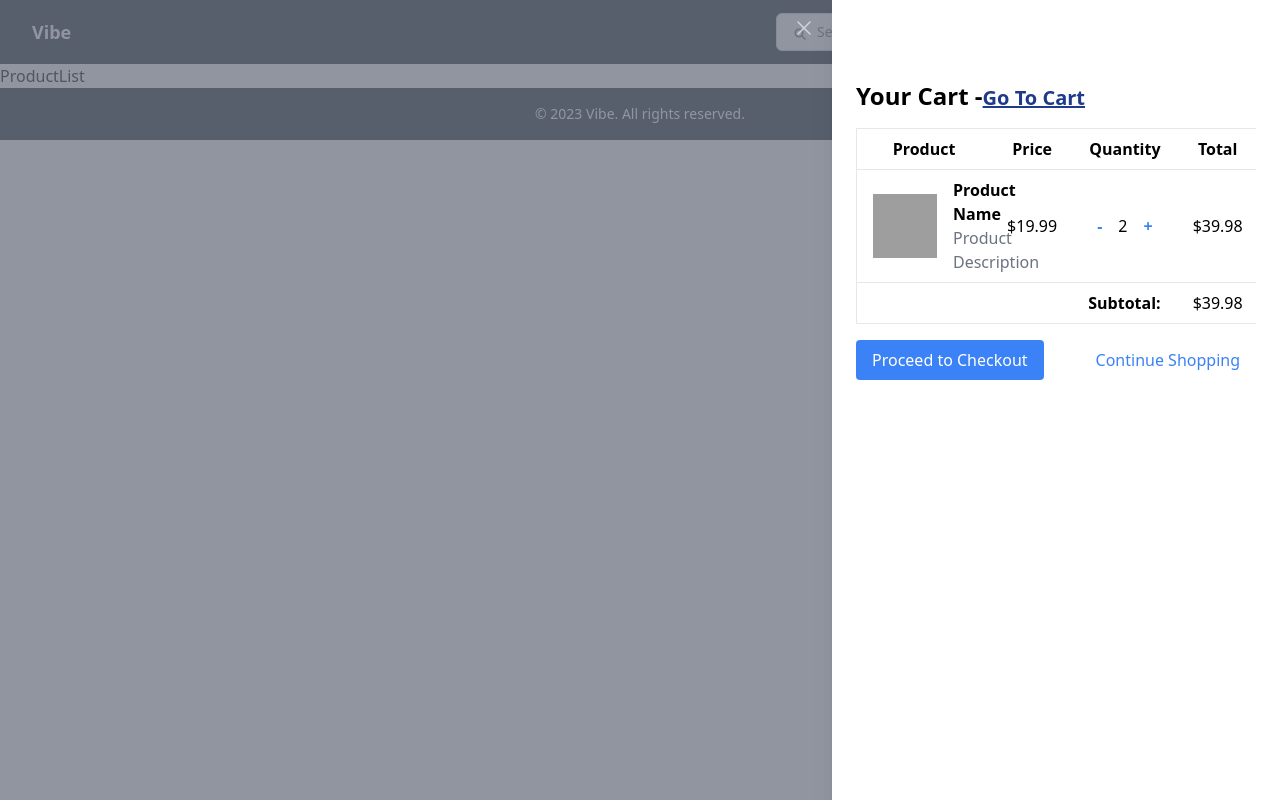
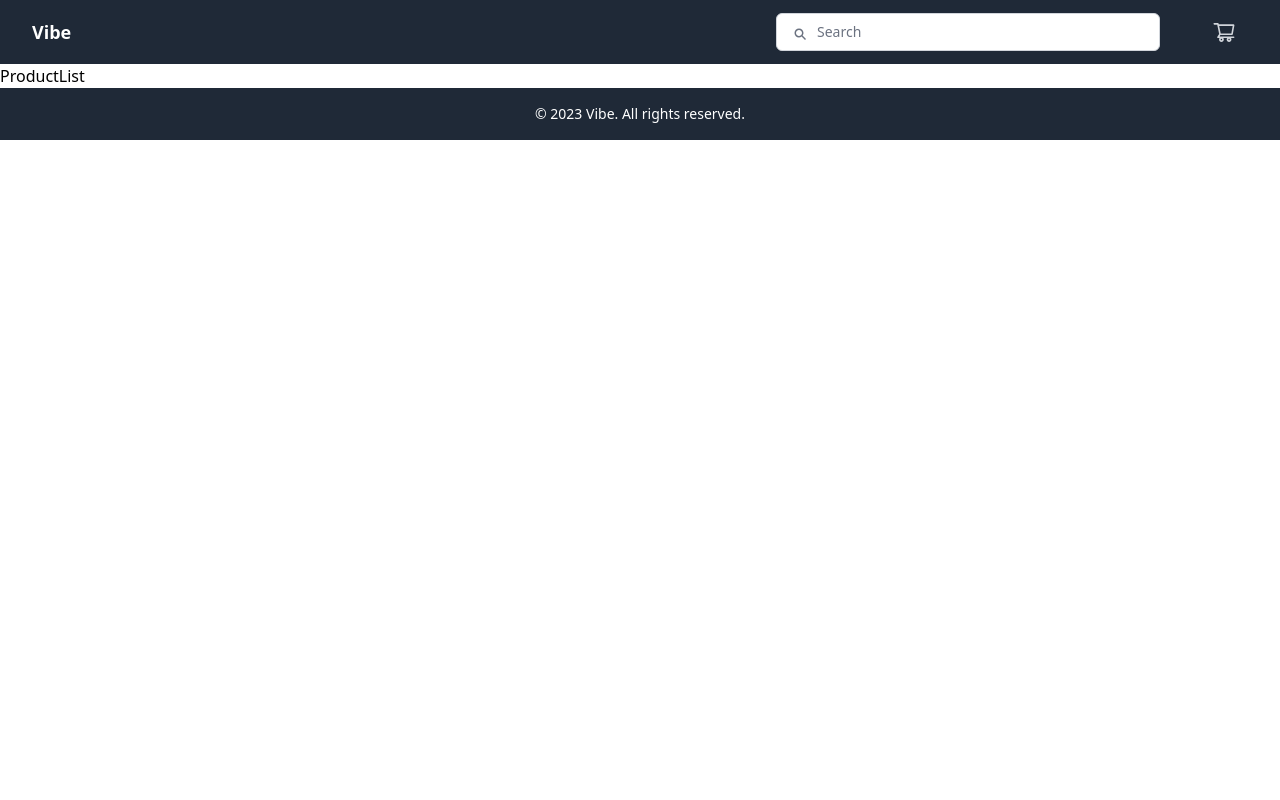
Before and after one commit to Personal-Projects-MERN-FullStack/Vibe, a React (Create React App) app: page /product-search/1 in a window 1280 px wide. Built offline with nearby package versions, Linux system fonts and the light colour scheme; grey boxes are pictures that could not be loaded.

Commit message:
ProuductDetails page Created

```diff
--- a/src/store/Product-handler.js
+++ b/src/store/Product-handler.js
@@ -2,352 +2,359 @@ import { createSlice } from "@reduxjs/toolkit";
 
 const products = [
   {
-    "id": "123456789",
-    "category": "Electronics",
-    "name": "Smart TV",
-    "price": 799.99,
-    "brand": "Samsung",
-    "description": "Experience stunning visuals with this high-definition smart TV.",
-    "features": [
+    id: "123456789",
+    category: "Electronics",
+    name: "Smart TV",
+    price: 799.99,
+    brand: "Samsung",
+    description:
+      "Experience stunning visuals with this high-definition smart TV.",
+    features: [
       "55-inch display",
       "4K Ultra HD resolution",
       "Smart functionality",
       "Built-in Wi-Fi",
-      "Multiple HDMI and USB ports"
+      "Multiple HDMI and USB ports",
     ],
-    "reviews": [
+    reviews: [
       {
-        "username": "JohnDoe",
-        "rating": 4.5,
-        "comment": "Great TV, excellent picture quality!"
+        username: "JohnDoe",
+        rating: 4.5,
+        comment: "Great TV, excellent picture quality!",
       },
       {
-        "username": "JaneSmith",
-        "rating": 5,
-        "comment": "The smart features are very convenient."
-      }
+        username: "JaneSmith",
+        rating: 5,
+        comment: "The smart features are very convenient.",
+      },
     ],
-    "availability": {
-      "inStock": true,
-      "quantity": 10,
-      "locations": [
+    availability: {
+      inStock: true,
+      quantity: 10,
+      locations: [
         {
-          "storeName": "ElectroTech",
-          "address": "123 Main St, City",
-          "stock": 5
+          storeName: "ElectroTech",
+          address: "123 Main St, City",
+          stock: 5,
         },
         {
-          "storeName": "TechWorld",
-          "address": "456 Elm St, City",
-          "stock": 5
-        }
-      ]
+          storeName: "TechWorld",
+          address: "456 Elm St, City",
+          stock: 5,
+        },
+      ],
     },
-    "image": "https://example.com/smart_tv.jpg"
+    image: "https://example.com/smart_tv.jpg",
   },
   {
-    "id": "123456790",
-    "category": "Clothing",
-    "name": "T-Shirt",
-    "price": 19.99,
-    "brand": "Nike",
-    "description": "Comfortable and stylish t-shirt for everyday wear.",
-    "features": [
-      "100% cotton",
-      "Available in various sizes and colors"
-    ],
-    "reviews": [
+    id: "123456790",
+    category: "Clothing",
+    name: "T-Shirt",
+    price: 19.99,
+    brand: "Nike",
+    description: "Comfortable and stylish t-shirt for everyday wear.",
+    features: ["100% cotton", "Available in various sizes and colors"],
+    reviews: [
       {
-        "username": "JohnDoe",
-        "rating": 2,
-        "comment": "Great TV, excellent picture quality!"
+        username: "JohnDoe",
+        rating: 2,
+        comment: "Great TV, excellent picture quality!",
       },
       {
-        "username": "JaneSmith",
-        "rating": 5,
-        "comment": "The smart features are very convenient."
-      }
+        username: "JaneSmith",
+        rating: 5,
+        comment: "The smart features are very convenient.",
+      },
     ],
-    "availability": {
-      "inStock": true,
-      "quantity": 50,
-      "locations": [
+    availability: {
+      inStock: false,
+      quantity: 50,
+      locations: [
         {
-          "storeName": "FashionZone",
-          "address": "789 Oak St, City",
-          "stock": 25
+          storeName: "FashionZone",
+          address: "789 Oak St, City",
+          stock: 25,
         },
         {
-          "storeName": "StyleHub",
-          "address": "321 Pine St, City",
-          "stock": 25
-        }
-      ]
+          storeName: "StyleHub",
+          address: "321 Pine St, City",
+          stock: 25,
+        },
+      ],
     },
-    "image": "https://example.com/tshirt.jpg"
+    image: "https://example.com/tshirt.jpg",
   },
   {
-    "id": "123456791",
-    "category": "Home Decor",
-    "name": "Table Lamp",
-    "price": 49.99,
-    "brand": "ModernDesign",
-    "description": "Illuminate your living space with this stylish table lamp.",
-    "features": [
+    id: "123456791",
+    category: "Home Decor",
+    name: "Table Lamp",
+    price: 49.99,
+    brand: "ModernDesign",
+    description: "Illuminate your living space with this stylish table lamp.",
+    features: [
       "Contemporary design",
       "Adjustable brightness",
-      "Energy-efficient LED bulb"
+      "Energy-efficient LED bulb",
     ],
-    "reviews": [],
-    "availability": {
-      "inStock": true,
-      "quantity": 20,
-      "locations": [
+    reviews: [],
+    availability: {
+      inStock: true,
+      quantity: 20,
+      locations: [
         {
-          "storeName": "HomeStyle",
-          "address": "567 Maple St, City",
-          "stock": 10
+          storeName: "HomeStyle",
+          address: "567 Maple St, City",
+          stock: 10,
         },
         {
-          "storeName": "DecorWorld",
-          "address": "987 Birch St, City",
-          "stock": 10
-        }
-      ]
+          storeName: "DecorWorld",
+          address: "987 Birch St, City",
+          stock: 10,
+        },
+      ],
     },
-    "image": "https://example.com/table_lamp.jpg"
+    image: "https://example.com/table_lamp.jpg",
   },
   {
-    "id": "123456792",
-    "category": "Books",
-    "name": "Science Fiction Novel",
-    "price": 14.99,
-    "brand": "SciFiBooks",
-    "description": "Embark on an exciting journey with this gripping science fiction novel.",
-    "features": [
+    id: "123456792",
+    category: "Books",
+    name: "Science Fiction Novel",
+    price: 14.99,
+    brand: "SciFiBooks",
+    description:
+      "Embark on an exciting journey with this gripping science fiction novel.",
+    features: [
       "Engaging storyline",
       "Thrilling plot twists",
-      "Well-developed characters"
+      "Well-developed characters",
     ],
-    "reviews": [],
-    "availability": {
-      "inStock": true,
-      "quantity": 30,
-      "locations": [
+    reviews: [],
+    availability: {
+      inStock: true,
+      quantity: 30,
+      locations: [
         {
-          "storeName": "BookZone",
-          "address": "345 Cedar St, City",
-          "stock": 15
+          storeName: "BookZone",
+          address: "345 Cedar St, City",
+          stock: 15,
         },
         {
-          "storeName": "ReadersParadise",
-          "address": "543 Oak St, City",
-          "stock": 15
-        }
-      ]
+          storeName: "ReadersParadise",
+          address: "543 Oak St, City",
+          stock: 15,
+        },
+      ],
     },
-    "image": "https://example.com/science_fiction_novel.jpg"
+    image: "https://example.com/science_fiction_novel.jpg",
   },
   {
-    "id": "123456793",
-    "category": "Beauty",
-    "name": "Facial Cleanser",
-    "price": 9.99,
-    "brand": "GlowBeauty",
-    "description": "Cleanse and refresh your skin with this gentle facial cleanser.",
-    "features": [
+    id: "123456793",
+    category: "Beauty",
+    name: "Facial Cleanser",
+    price: 9.99,
+    brand: "GlowBeauty",
+    description:
+      "Cleanse and refresh your skin with this gentle facial cleanser.",
+    features: [
       "Suitable for all skin types",
       "Removes dirt and impurities",
-      "Leaves skin feeling soft and smooth"
+      "Leaves skin feeling soft and smooth",
     ],
-    "reviews": [],
-    "availability": {
-      "inStock": true,
-      "quantity": 40,
-      "locations": [
+    reviews: [],
+    availability: {
+      inStock: true,
+      quantity: 40,
+      locations: [
         {
-          "storeName": "BeautyZone",
-          "address": "234 Pine St, City",
-          "stock": 20
+          storeName: "BeautyZone",
+          address: "234 Pine St, City",
+          stock: 20,
         },
         {
-          "storeName": "SkinCareHub",
-          "address": "876 Cedar St, City",
-          "stock": 20
-        }
-      ]
+          storeName: "SkinCareHub",
+          address: "876 Cedar St, City",
+          stock: 20,
+        },
+      ],
     },
-    "image": "https://example.com/facial_cleanser.jpg"
+    image: "https://example.com/facial_cleanser.jpg",
   },
   {
-    "id": "123456794",
-    "category": "Sports",
-    "name": "Basketball",
-    "price": 24.99,
-    "brand": "SportZone",
-    "description": "Enjoy a game of basketball with this durable and high-quality ball.",
-    "features": [
+    id: "123456794",
+    category: "Sports",
+    name: "Basketball",
+    price: 24.99,
+    brand: "SportZone",
+    description:
+      "Enjoy a game of basketball with this durable and high-quality ball.",
+    features: [
       "Official size and weight",
       "Suitable for indoor and outdoor use",
-      "Enhanced grip for better control"
+      "Enhanced grip for better control",
     ],
-    "reviews": [],
-    "availability": {
-      "inStock": true,
-      "quantity": 15,
-      "locations": [
+    reviews: [],
+    availability: {
+      inStock: true,
+      quantity: 15,
+      locations: [
         {
-          "storeName": "SportWorld",
-          "address": "543 Elm St, City",
-          "stock": 7
+          storeName: "SportWorld",
+          address: "543 Elm St, City",
+          stock: 7,
         },
         {
-          "storeName": "GameZone",
-          "address": "765 Oak St, City",
-          "stock": 8
-        }
-      ]
+          storeName: "GameZone",
+          address: "765 Oak St, City",
+          stock: 8,
+        },
+      ],
     },
-    "image": "https://example.com/basketball.jpg"
+    image: "https://example.com/basketball.jpg",
   },
   {
-    "id": "123456795",
-    "category": "Toys",
-    "name": "Remote Control Car",
-    "price": 39.99,
-    "brand": "ToyTech",
-    "description": "Have fun racing with this remote control car.",
-    "features": [
+    id: "123456795",
+    category: "Toys",
+    name: "Remote Control Car",
+    price: 39.99,
+    brand: "ToyTech",
+    description: "Have fun racing with this remote control car.",
+    features: [
       "Fast and agile",
       "Rechargeable battery",
-      "Suitable for indoor and outdoor use"
+      "Suitable for indoor and outdoor use",
     ],
-    "reviews": [],
-    "availability": {
-      "inStock": true,
-      "quantity": 25,
-      "locations": [
+    reviews: [],
+    availability: {
+      inStock: true,
+      quantity: 25,
+      locations: [
         {
-          "storeName": "ToyWorld",
-          "address": "234 Oak St, City",
-          "stock": 12
+          storeName: "ToyWorld",
+          address: "234 Oak St, City",
+          stock: 12,
         },
         {
-          "storeName": "PlayZone",
-          "address": "876 Maple St, City",
-          "stock": 13
-        }
-      ]
+          storeName: "PlayZone",
+          address: "876 Maple St, City",
+          stock: 13,
+        },
+      ],
     },
-    "image": "https://example.com/remote_control_car.jpg"
+    image: "https://example.com/remote_control_car.jpg",
   },
   {
-    "id": "123456796",
-    "category": "Jewelry",
-    "name": "Diamond Necklace",
-    "price": 999.99,
-    "brand": "LuxuryJewels",
-    "description": "Adorn yourself with elegance with this stunning diamond necklace.",
-    "features": [
+    id: "123456796",
+    category: "Jewelry",
+    name: "Diamond Necklace",
+    price: 999.99,
+    brand: "LuxuryJewels",
+    description:
+      "Adorn yourself with elegance with this stunning diamond necklace.",
+    features: [
       "Genuine diamonds",
       "18k white gold chain",
-      "Classic and timeless design"
+      "Classic and timeless design",
     ],
-    "reviews": [],
-    "availability": {
-      "inStock": true,
-      "quantity": 5,
-      "locations": [
+    reviews: [],
+    availability: {
+      inStock: true,
+      quantity: 5,
+      locations: [
         {
-          "storeName": "JewelryZone",
-          "address": "543 Cedar St, City",
-          "stock": 3
+          storeName: "JewelryZone",
+          address: "543 Cedar St, City",
+          stock: 3,
         },
         {
-          "storeName": "LuxuryJewelry",
-          "address": "765 Pine St, City",
-          "stock": 2
-        }
-      ]
+          storeName: "LuxuryJewelry",
+          address: "765 Pine St, City",
+          stock: 2,
+        },
+      ],
     },
-    "image": "https://example.com/diamond_necklace.jpg"
+    image: "https://example.com/diamond_necklace.jpg",
   },
   {
-    "id": "123456797",
-    "category": "Furniture",
-    "name": "Sofa",
-    "price": 599.99,
-    "brand": "ComfortLiving",
-    "description": "Relax and unwind on this comfortable sofa.",
-    "features": [
+    id: "123456797",
+    category: "Furniture",
+    name: "Sofa",
+    price: 599.99,
+    brand: "ComfortLiving",
+    description: "Relax and unwind on this comfortable sofa.",
+    features: [
       "Plush cushions",
       "Durable upholstery",
-      "Spacious seating for multiple people"
+      "Spacious seating for multiple people",
     ],
-    "reviews": [],
-    "availability": {
-      "inStock": true,
-      "quantity": 8,
-      "locations": [
+    reviews: [],
+    availability: {
+      inStock: true,
+      quantity: 8,
+      locations: [
         {
-          "storeName": "FurnitureZone",
-          "address": "234 Elm St, City",
-          "stock": 4
+          storeName: "FurnitureZone",
+          address: "234 Elm St, City",
+          stock: 4,
         },
         {
-          "storeName": "ComfortLiving",
-          "address": "876 Oak St, City",
-          "stock": 4
-        }
-      ]
+          storeName: "ComfortLiving",
+          address: "876 Oak St, City",
+          stock: 4,
+        },
+      ],
     },
-    "image": "https://example.com/sofa.jpg"
+    image: "https://example.com/sofa.jpg",
   },
   {
-    "id": "123456798",
-    "category": "Grocery",
-    "name": "Organic Apples",
-    "price": 2.99,
-    "brand": "HealthyEats",
-    "description": "Enjoy the freshness and flavor of organic apples.",
-    "features": [
+    id: "123456798",
+    category: "Grocery",
+    name: "Organic Apples",
+    price: 2.99,
+    brand: "HealthyEats",
+    description: "Enjoy the freshness and flavor of organic apples.",
+    features: [
       "Certified organic",
       "Locally sourced",
-      "Rich in vitamins and antioxidants"
+      "Rich in vitamins and antioxidants",
     ],
-    "reviews": [],
-    "availability": {
-      "inStock": true,
-      "quantity": 100,
-      "locations": [
+    reviews: [],
+    availability: {
+      inStock: true,
+      quantity: 100,
+      locations: [
         {
-          "storeName": "HealthyGrocery",
-          "address": "543 Pine St, City",
-          "stock": 50
+          storeName: "HealthyGrocery",
+          address: "543 Pine St, City",
+          stock: 50,
         },
         {
-          "storeName": "OrganicEats",
-          "address": "765 Cedar St, City",
-          "stock": 50
-        }
-      ]
+          storeName: "OrganicEats",
+          address: "765 Cedar St, City",
+          stock: 50,
+        },
+      ],
     },
-    "image": "https://example.com/organic_apples.jpg"
-  }
-]
-
+    image: "https://example.com/organic_apples.jpg",
+  },
+];
 
 let initialState = {
-  products
+  products,
+  product: {},
 };
 const Producthandler = createSlice({
   name: "product",
   initialState,
   reducers: {
-    Login(state, action, payload) {
-      alert("someone is trying to login ");
+    GetProduct(state, action) {
+
+      state.product=
+        state.products.filter((jsonObj) => jsonObj.id === action.payload)
+
     },
   },
 });
 
 export default Producthandler.reducer;
+
+export const pd = Producthandler.actions;
--- a/src/store/ui-slice.js
+++ b/src/store/ui-slice.js
@@ -2,7 +2,7 @@ import { createSlice } from '@reduxjs/toolkit';
 
 const uislice = createSlice({
     name:'counter',
-    initialState : {showcart:true},
+    initialState : {showcart:false},
     reducers : {
         cartchange(state,action,payload){
             state.showcart = !state.showcart;
```
Also changed, not shown: src/Routes.js (+6 -7 lines), src/components/common/LoadingSpinner.js (added, +20 -0 lines), src/pages/ProductDetails.js (+107 -5 lines).
